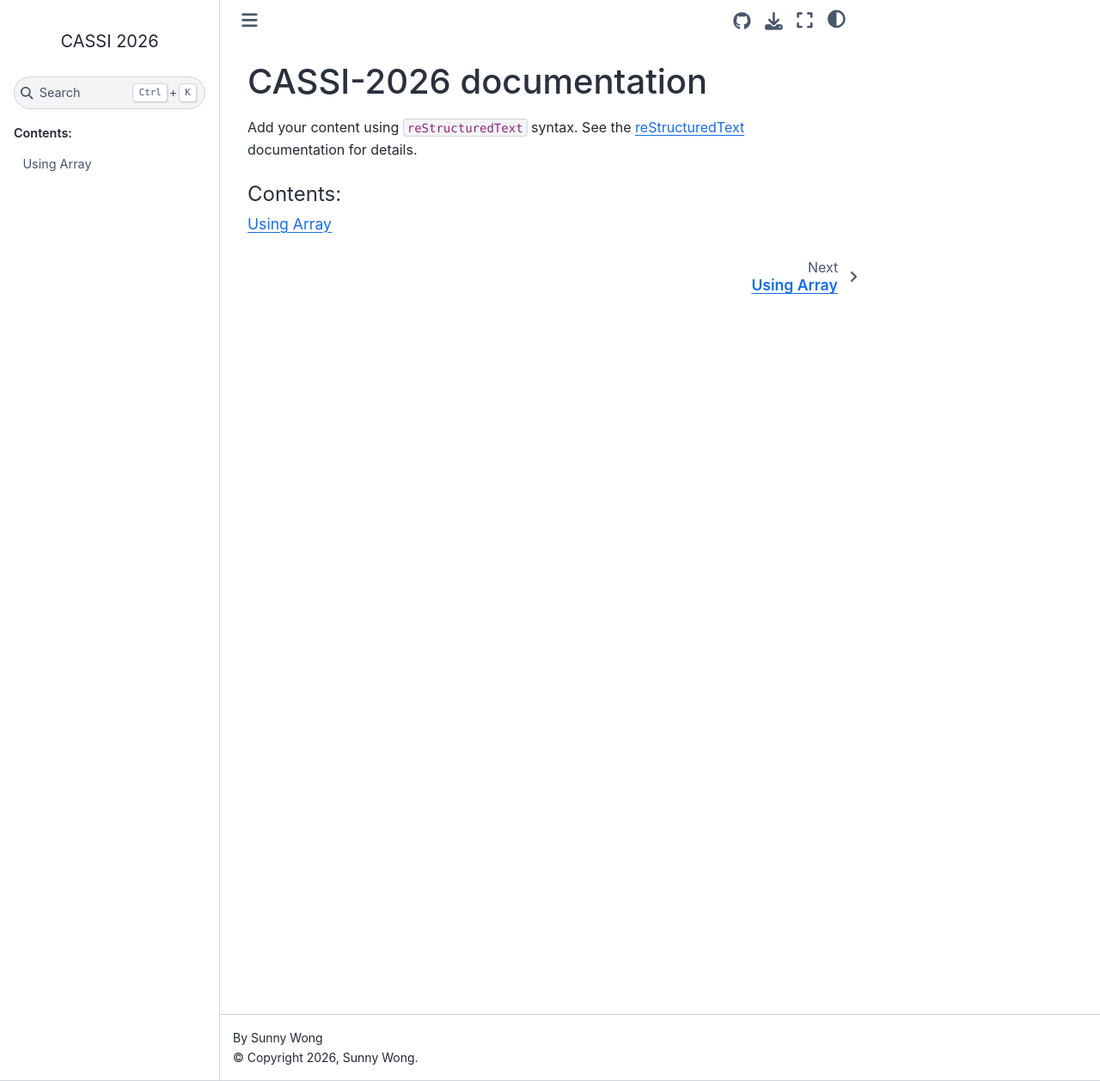
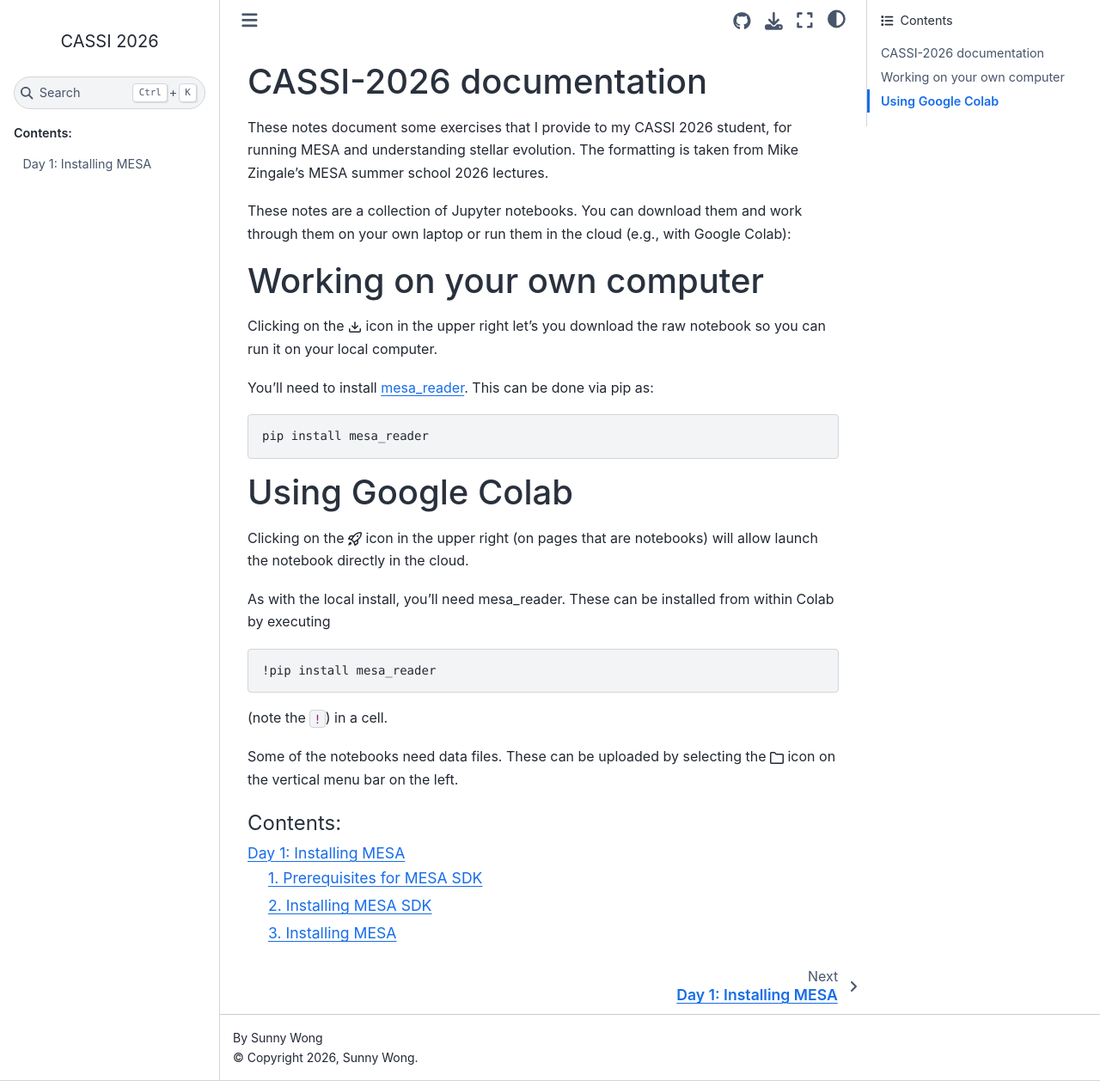
Before and after one commit to sunnywong314/CASSI2026-Sunny, a Sphinx documentation site: the page built from docs/source/index.rst, in a window 1280 px wide and 1258 px high. Shown: the whole window at 86% size. Built offline with Sphinx 7.4.7 and the Sphinx Book theme 1.1.4, drawn with Linux system fonts in a browser that asks for light colours.

Commit message:
create day 1 instructions

```diff
--- a/docs/source/index.rst
+++ b/docs/source/index.rst
@@ -6,13 +6,48 @@
 CASSI-2026 documentation
 ========================
 
-Add your content using ``reStructuredText`` syntax. See the
-`reStructuredText <https://www.sphinx-doc.org/en/master/usage/restructuredtext/index.html>`_
-documentation for details.
+These notes document some exercises that I provide to my CASSI 2026 student, for running MESA and
+understanding stellar evolution. The formatting is taken from Mike Zingale's MESA summer school 2026
+lectures.
+
+These notes are a collection of Jupyter notebooks.  You can download
+them and work through them on your own laptop or run them in the cloud
+(e.g., with Google Colab):
+
+Working on your own computer
+============================
+
+Clicking on the :octicon:`download` icon in the upper right let's you
+download the raw notebook so you can run it on your local computer.
+
+You'll need to install `mesa_reader <https://github.com/wmwolf/py_mesa_reader>`_.
+This can be done via pip as:
+
+.. code:: bash
+
+   pip install mesa_reader
+
+Using Google Colab
+==================
+
+Clicking on the :octicon:`rocket` icon in the upper right (on pages that are notebooks) will allow
+launch the notebook directly in the cloud.
+
+As with the local install, you'll need mesa_reader.  These
+can be installed from within Colab by executing
+
+.. code:: bash
+
+   !pip install mesa_reader
+
+(note the ``!``) in a cell.
+
+Some of the notebooks need data files.  These can be uploaded by selecting the
+:octicon:`file-directory` icon on the vertical menu bar on the left.
 
 
 .. toctree::
    :maxdepth: 2
    :caption: Contents:
 
-   using
+   installing
--- /dev/null
+++ b/docs/source/installing.rst
@@ -0,0 +1,106 @@
+**********************
+Day 1: Installing MESA
+**********************
+
+The following set of instructions are specific to CASSI 2026, where a Mac laptop is provided,
+and Carnegie's Observatories High-Performance Computing (OBS HPC) are available. A more
+complete set of instructions are available on the MESA
+`documentation <https://docs.mesastar.org/en/latest/installation.html#installing-mesa>`_.
+
+1. Prerequisites for MESA SDK
+=============================
+
+The MESA SDK (documentation `here <https://docs.mesastar.org/en/latest/installation.html#install-the-mesa-sdk>`_)
+provides a set of compilers and libraries for running MESA.
+Before installing the MESA SDK, you would need to install a set of prerequisites.
+
+
+If you are on a MAC, you would first need to install Xcode. On your terminal,
+
+.. code:: bash
+
+   xcode-select --install
+
+You would also need to install Xquartz from `here <https://www.xquartz.org/>`_.
+
+.. note::
+
+    If you are on OBS HPC, I believe the prerequisites for installing the MESA SDK are
+    satisfied. Otherwise, following Rich Townsend's `instructions <http://user.astro.wisc.edu/~townsend/static.php?ref=mesasdk>`_.
+
+2. Installing MESA SDK
+=======================
+
+Now you're ready to install the MESA SDK.
+
+First, go to Rich Townsend's `website <http://user.astro.wisc.edu/~townsend/static.php?ref=mesasdk>`_.
+
+Next, go to the operating system corresponding to your machine (MAC OS or Linux),
+and download the MESA SDK.
+
+.. note::
+
+    If you have OBS HPC, after downloading the MESA SDK, you need to unpack the file.
+    On your terminal, do:
+
+    .. code:: bash
+
+        tar xvfz package_name -C ~/
+
+If everything goes well, on your terminal:
+
+.. code:: bash
+
+    open -e ~/.bash_profile
+
+This will open up the `.bash_profile`, which is a configuration script
+that is executed automatically everytime you open a terminal.
+
+Now, let's add the following lines to your `.bash_profile`:
+
+.. code:: bash
+
+    export MESASDK_ROOT=/Applications/mesasdk
+    source $MESASDK_ROOT/bin/mesasdk_init.sh
+
+.. note::
+
+    If you have an Ubuntu machine, like on OBS HPC, open up your `.bash_profile` by
+
+    .. code:: bash
+
+        gedit ~/.bash_profile
+
+    Then add:
+
+    .. code:: bash
+
+        export MESASDK_ROOT=~/mesasdk
+        source $MESASDK_ROOT/bin/mesasdk_init.sh
+
+    to your `.bash_profile`.
+
+If all goes well, open up a new terminal, or refresh the instructions on your terminal:
+
+.. code:: bash
+
+    source ~/.bash_profile
+
+you should be able to check whether the installation
+went well by running on your terminal:
+
+.. code:: bash
+
+    gfortran --version
+
+You should get something like:
+
+.. code:: bash
+
+    GNU Fortran (GCC) 15.2.0
+
+
+3. Installing MESA
+===================
+
+Now you are ready to download and install MESA.
--- a/source/intro.rst
+++ /dev/null
@@ -1 +0,0 @@
-blah
```
Also changed, not shown: docs/source/using.rst (deleted, +0 -40 lines), source/_static/myfile.css (deleted, +0 -17 lines), source/index.rst (deleted, +0 -8 lines), source/Day0.ipynb (deleted), 10 other files.
